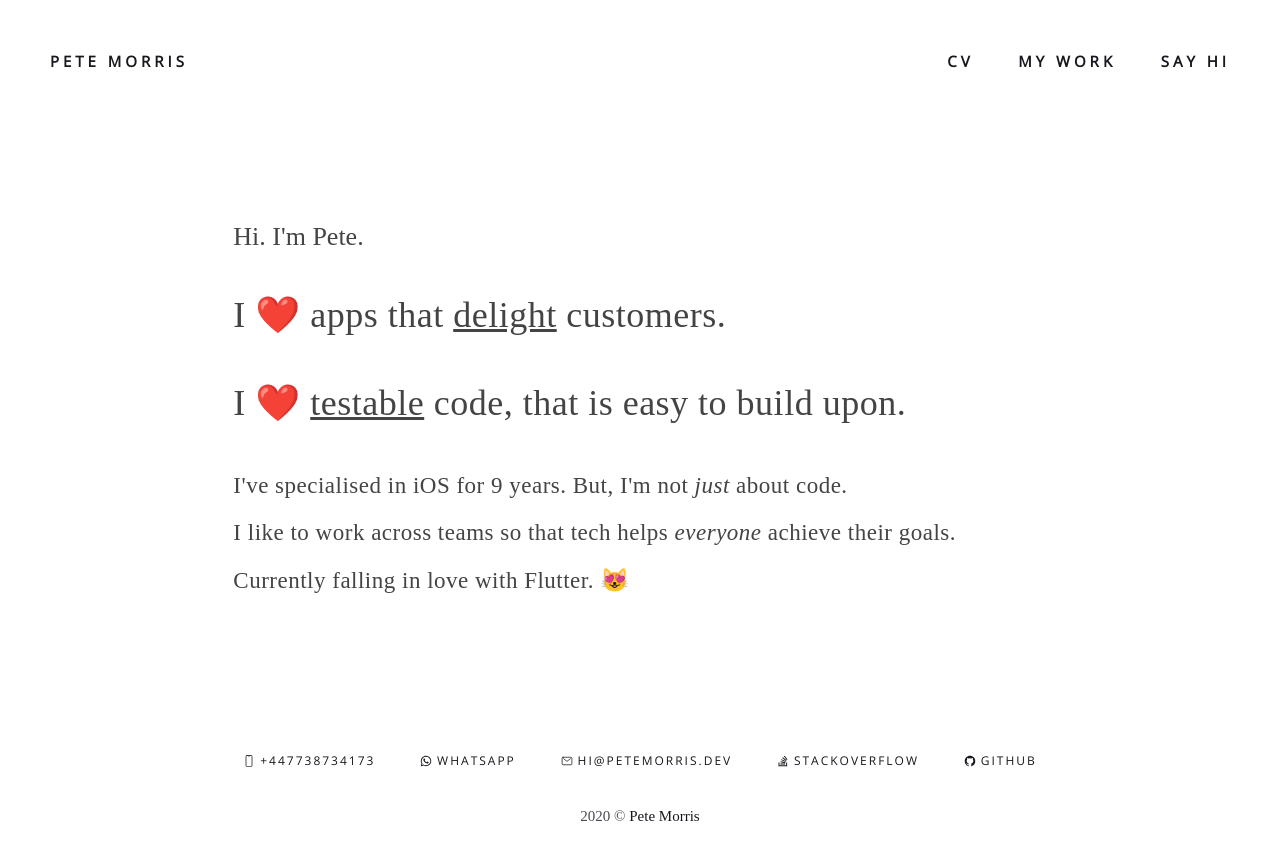
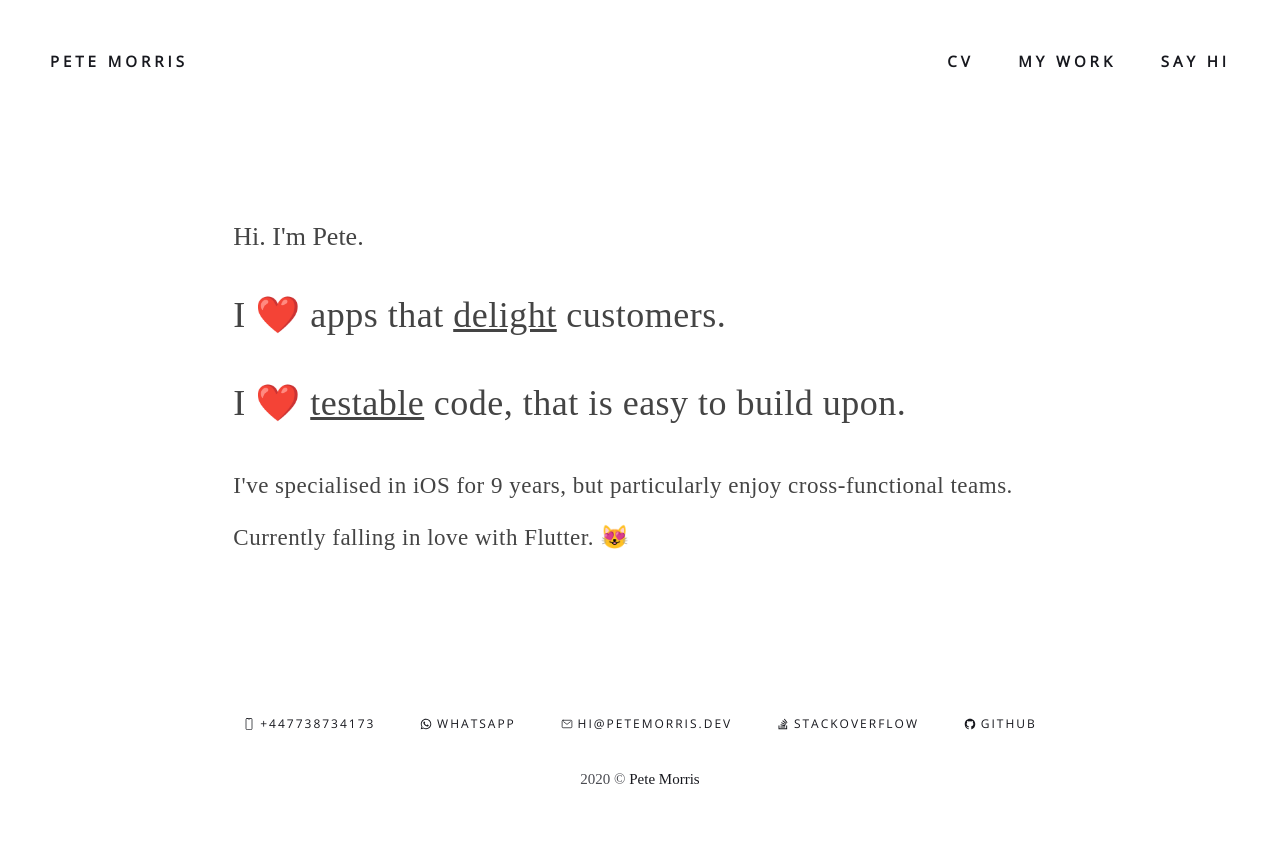
Before and after one commit to p-morris/p-morris.github.io, a Jekyll site: the page built from index.html, in a window 1280 px wide. Shown: the top 860 px of the page. Built offline with Jekyll 4.4.1, drawn with Linux system fonts in a browser that asks for light colours; nearby versions of some CDN libraries; some web fonts are replaced; the list of posts is cut into pages by our own code.

Commit message:
amended copy

```diff
--- a/index.html
+++ b/index.html
@@ -19,13 +19,12 @@
     font-size: 23px;
     letter-spacing: 0.5px;
     line-height: 1.4em;
-    margin-bottom: 15px;
+    margin-bottom: 20px;
   }
 </style>
 <h1>Hi. I'm Pete.</h1>
 <p>I ❤️ apps that <span style="text-decoration: underline;">delight</span> customers.</p>
 <p>I ❤️ <span style="text-decoration: underline;">testable</span> code, that is easy to build upon.</p>
 <div class="padd"></div>
-<p class="ps">I've specialised in iOS for 9 years. But, I'm not <i>just</i> about code.</p>
-<p class="ps">I like to work across teams so that tech helps <i>everyone</i> achieve their goals.</p>
+<p class="ps">I've specialised in iOS for 9 years, but particularly enjoy cross-functional teams.</p>
 <p class="ps">Currently falling in love with Flutter. 😻</p>
```
Also changed, not shown: 1 other file.
